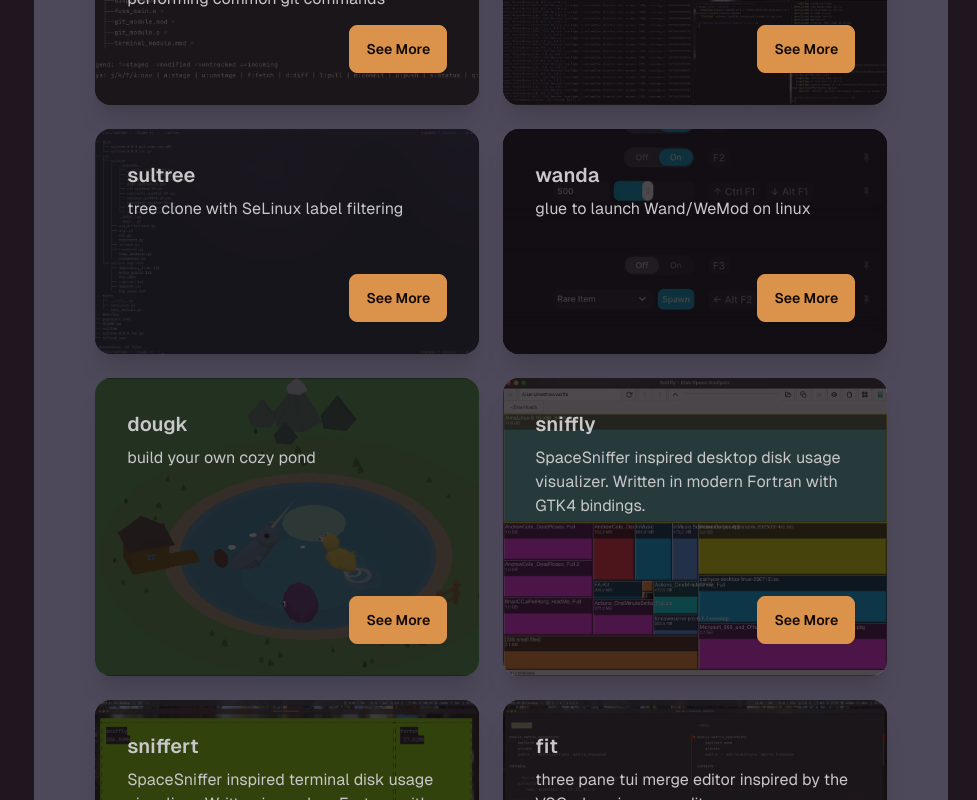
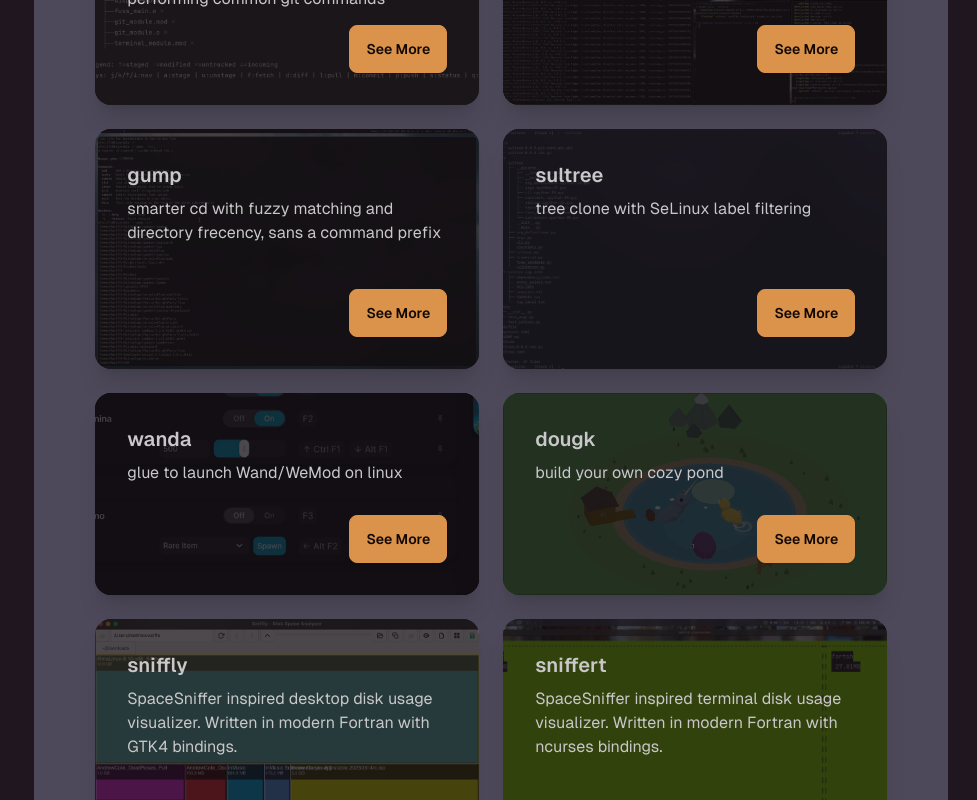
Before and after one commit to mfwolffe/musiCSian, a Next.js app: page / in a window 1280 px wide. Shown: the part 3440-4240 px from the top of the page, without its empty margins (303-1280 px from the left). Built offline with nearby package versions, Linux system fonts and the light colour scheme.

Commit message:
add gump

```diff
--- a/src/app/data/data.ts
+++ b/src/app/data/data.ts
@@ -22,6 +22,11 @@ const shortProjects: Array<shortProject> = [
     title: "hyprkvm",
     imgPath: "/images/hyprkvm.png",
     shortDescript: "Software KVM switch for Hyprland",
+  },
+  {
+    title: "gump",
+    imgPath: "/images/gump.png",
+    shortDescript: "smarter cd with fuzzy matching and directory frecency, sans a command prefix",
   },
   {
     title: "sultree",
```
Also changed, not shown: public/images/gump.png (added).
